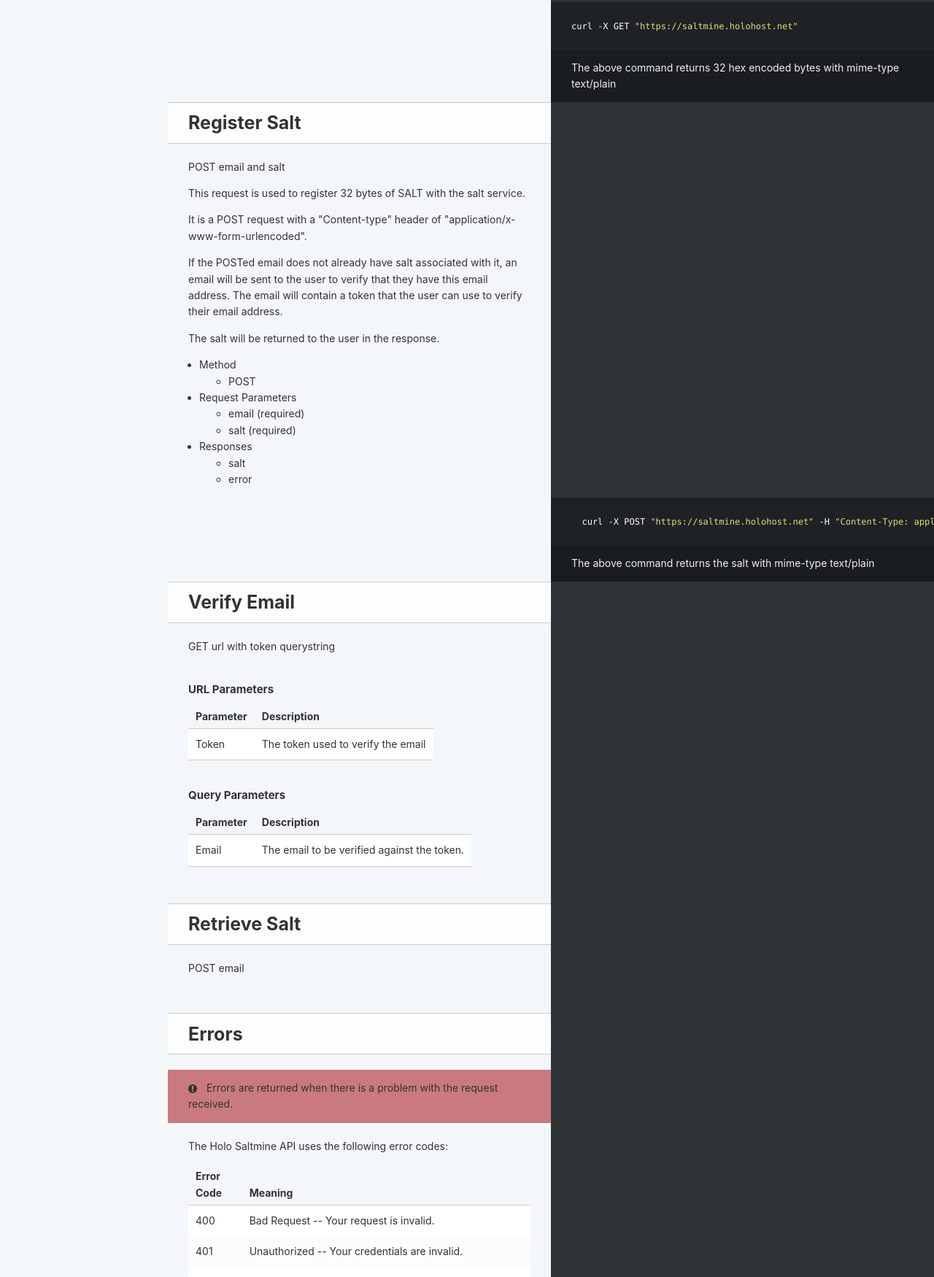
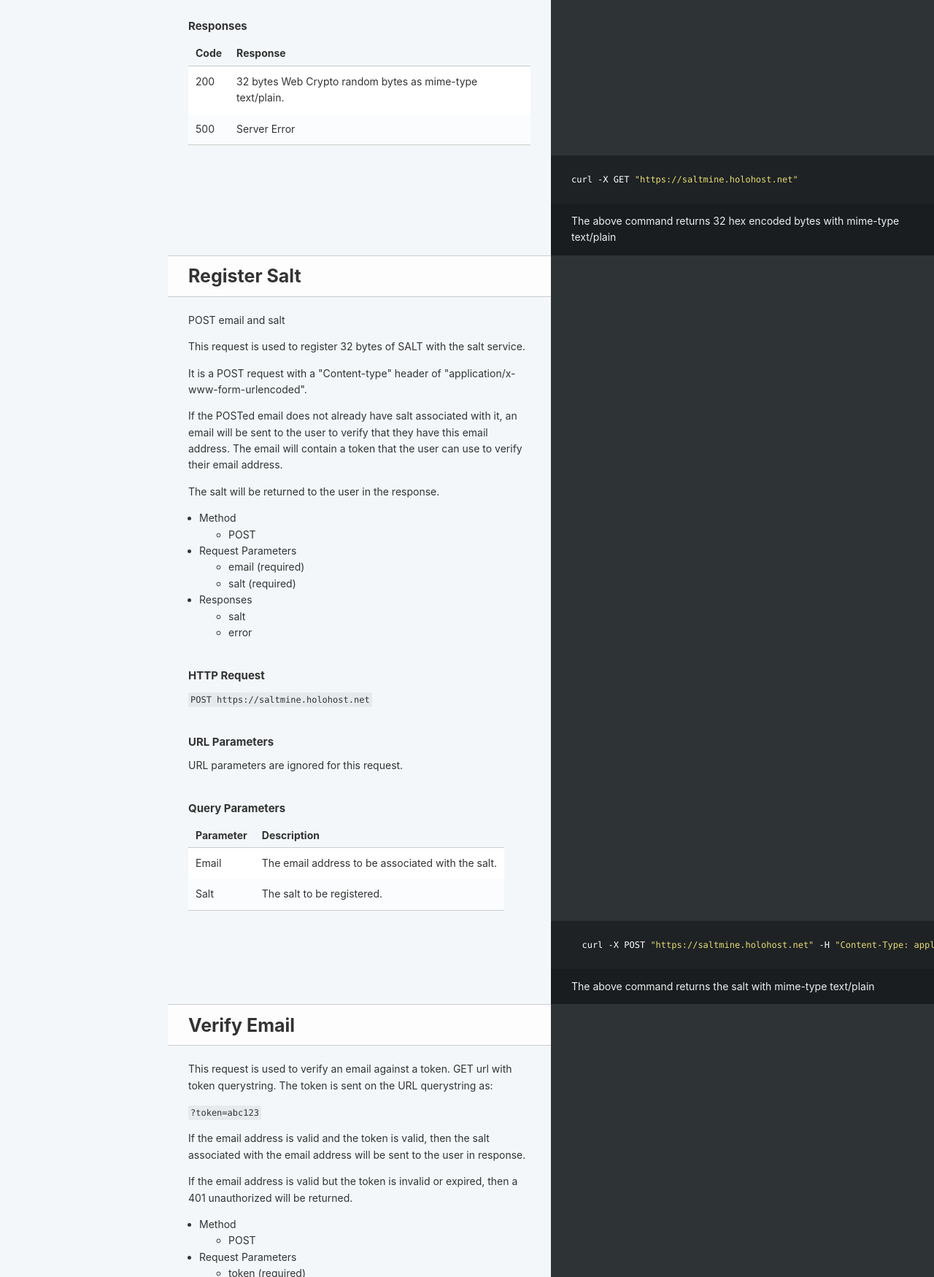
Before and after one commit to Holo-Host/saltmine, a plain HTML site: page docs/index.html in a window 1280 px wide. Shown: the part 1050-2800 px from the top of the page at 73% size. Drawn offline with Linux system fonts and the light colour scheme.

Commit message:
api docs rebuild

```diff
--- a/docs/index.html
+++ b/docs/index.html
@@ -201,7 +201,7 @@
       <script src="javascripts/all.js"></script>
   </head>
 
-  <body class="index" data-languages="[&quot;shell&quot;]">
+  <body class="index" data-languages="[&quot;curl&quot;]">
     <a href="#" id="nav-button">
       <span>
         NAV
@@ -211,7 +211,7 @@
     <div class="toc-wrapper">
       <img src="images/logo.png" class="logo" alt="Logo" />
         <div class="lang-selector">
-              <a href="#" data-language-name="shell">shell</a>
+              <a href="#" data-language-name="curl">curl</a>
         </div>
         <div class="search">
           <input type="text" class="search" id="input-search" placeholder="Search">
@@ -233,19 +233,33 @@
                   <li>
                     <a href="#query-parameters" class="toc-h2 toc-link" data-title="Query Parameters">Query Parameters</a>
                   </li>
+                  <li>
+                    <a href="#responses" class="toc-h2 toc-link" data-title="Responses">Responses</a>
+                  </li>
               </ul>
           </li>
           <li>
             <a href="#register-salt" class="toc-h1 toc-link" data-title="Register Salt">Register Salt</a>
+              <ul class="toc-list-h2">
+                  <li>
+                    <a href="#http-request-2" class="toc-h2 toc-link" data-title="HTTP Request">HTTP Request</a>
+                  </li>
+                  <li>
+                    <a href="#url-parameters-2" class="toc-h2 toc-link" data-title="URL Parameters">URL Parameters</a>
+                  </li>
+                  <li>
+                    <a href="#query-parameters-2" class="toc-h2 toc-link" data-title="Query Parameters">Query Parameters</a>
+                  </li>
+              </ul>
           </li>
           <li>
             <a href="#verify-email" class="toc-h1 toc-link" data-title="Verify Email">Verify Email</a>
               <ul class="toc-list-h2">
                   <li>
-                    <a href="#url-parameters-2" class="toc-h2 toc-link" data-title="URL Parameters">URL Parameters</a>
+                    <a href="#url-parameters-3" class="toc-h2 toc-link" data-title="URL Parameters">URL Parameters</a>
                   </li>
                   <li>
-                    <a href="#query-parameters-2" class="toc-h2 toc-link" data-title="Query Parameters">Query Parameters</a>
+                    <a href="#query-parameters-3" class="toc-h2 toc-link" data-title="Query Parameters">Query Parameters</a>
                   </li>
               </ul>
           </li>
@@ -305,6 +319,22 @@ At present, we have language bindings for command line / shell scripts!
 <p>URL parameters are ignored for this request.</p>
 <h3 id='query-parameters'>Query Parameters</h3>
 <p>Query parameters are ignored for this request.</p>
+<h3 id='responses'>Responses</h3>
+<table><thead>
+<tr>
+<th>Code</th>
+<th>Response</th>
+</tr>
+</thead><tbody>
+<tr>
+<td>200</td>
+<td>32 bytes Web Crypto random bytes as mime-type text/plain.</td>
+</tr>
+<tr>
+<td>500</td>
+<td>Server Error</td>
+</tr>
+</tbody></table>
 <pre class="highlight shell tab-shell"><code>curl -X GET <span class="s2">"https://saltmine.holohost.net"</span>
 </code></pre>
 <blockquote>
@@ -342,14 +372,63 @@ At present, we have language bindings for command line / shell scripts!
 <li>error</li>
 </ul></li>
 </ul>
+<h3 id='http-request-2'>HTTP Request</h3>
+<p><code>POST https://saltmine.holohost.net</code></p>
+<h3 id='url-parameters-2'>URL Parameters</h3>
+<p>URL parameters are ignored for this request.</p>
+<h3 id='query-parameters-2'>Query Parameters</h3>
+<table><thead>
+<tr>
+<th>Parameter</th>
+<th>Description</th>
+</tr>
+</thead><tbody>
+<tr>
+<td>Email</td>
+<td>The email address to be associated with the salt.</td>
+</tr>
+<tr>
+<td>Salt</td>
+<td>The salt to be registered.</td>
+</tr>
+</tbody></table>
 <pre class="highlight shell tab-shell"><code>  curl -X POST <span class="s2">"https://saltmine.holohost.net"</span> -H <span class="s2">"Content-Type: application/x-www-form-urlencoded"</span> --data <span class="s2">"email=address%40domain.com&amp;salt=abc123"</span>
 </code></pre>
 <blockquote>
 <p>The above command returns the salt with mime-type text/plain</p>
 </blockquote>
 <h1 id='verify-email'>Verify Email</h1>
-<p>GET url with token querystring</p>
-<h3 id='url-parameters-2'>URL Parameters</h3>
+<p>This request is used to verify an email against a token.
+GET url with token querystring.  The token is sent on the URL querystring as:</p>
+
+<p><code>?token=abc123</code></p>
+
+<p>If the email address is valid and the token is valid,
+then the salt associated with the email address will be sent to the user in response.</p>
+
+<p>If the email address is valid but the token is invalid or expired,
+then a 401 unauthorized will be returned.</p>
+
+<ul>
+<li>Method
+
+<ul>
+<li>POST</li>
+</ul></li>
+<li>Request Parameters
+
+<ul>
+<li>token (required)</li>
+</ul></li>
+<li>Response
+
+<ul>
+<li>salt</li>
+<li>401 Unauthorized</li>
+<li>error</li>
+</ul></li>
+</ul>
+<h3 id='url-parameters-3'>URL Parameters</h3>
 <table><thead>
 <tr>
 <th>Parameter</th>
@@ -361,7 +440,7 @@ At present, we have language bindings for command line / shell scripts!
 <td>The token used to verify the email</td>
 </tr>
 </tbody></table>
-<h3 id='query-parameters-2'>Query Parameters</h3>
+<h3 id='query-parameters-3'>Query Parameters</h3>
 <table><thead>
 <tr>
 <th>Parameter</th>
@@ -370,7 +449,7 @@ At present, we have language bindings for command line / shell scripts!
 </thead><tbody>
 <tr>
 <td>Email</td>
-<td>The email to be verified against the token.</td>
+<td>The email to be used to verify the token.</td>
 </tr>
 </tbody></table>
 <h1 id='retrieve-salt'>Retrieve Salt</h1>
@@ -421,7 +500,7 @@ Errors are returned when there is a problem with the request received.
       </div>
       <div class="dark-box">
           <div class="lang-selector">
-                <a href="#" data-language-name="shell">shell</a>
+                <a href="#" data-language-name="curl">curl</a>
           </div>
       </div>
     </div>
```
